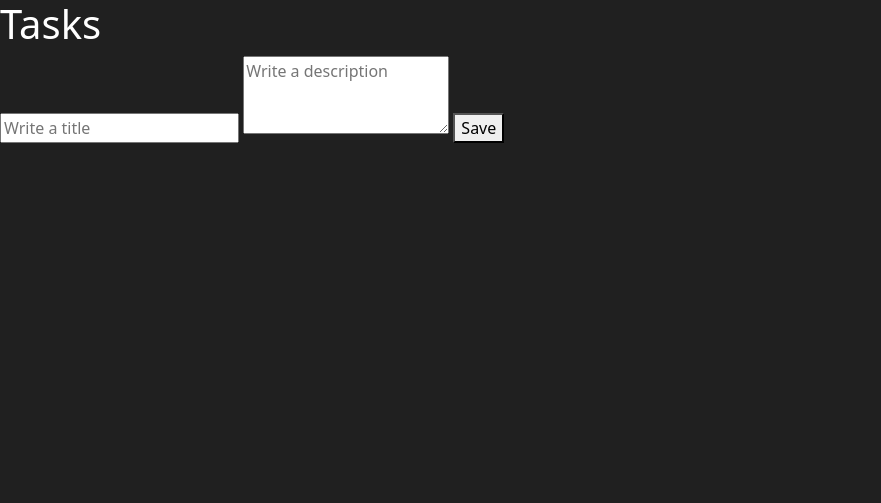
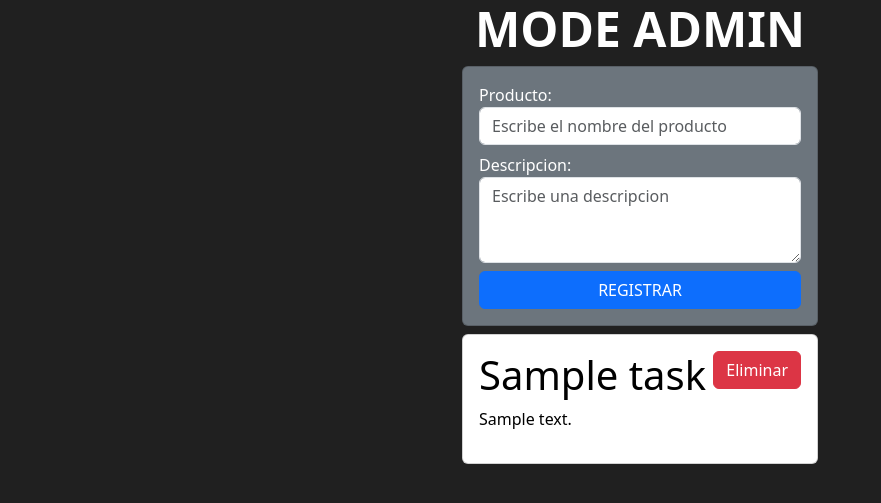
Before and after one commit to p48107/oneclick, a Django app: page /tasks/ in a window 1280 px wide. Shown: the top 503 px of the page, without its empty margins (0-881 px from the left). Run offline with Django 4.2, Linux system fonts and the light colour scheme; tables that the repository leaves empty hold one stand-in row (values such as "Sample post").

Commit message:
Register Delete Items

```diff
--- a/djangocrud/urls.py
+++ b/djangocrud/urls.py
@@ -15,8 +15,16 @@ Including another URLconf
 """
 from django.contrib import admin
 from django.urls import path,include
+from django.shortcuts import render
+from tasks.models import Task
+
+#views user
+def home(request):
+    tasks = Task.objects.all()
+    return render(request, 'home.html', {"tasks": tasks})
 
 urlpatterns = [
+    path('', home),
     path("admin/", admin.site.urls),
     path('tasks/', include('tasks.urls'))
 ]
--- a/tasks/templates/list_tasks.html
+++ b/tasks/templates/list_tasks.html
@@ -11,12 +11,36 @@
     <link rel="stylesheet" href="{% static 'main.css' %}">
 </head>
 <body>
-    <h1>Tasks</h1>
-    <form action="/tasks/new/" method="POST">
-        {% csrf_token %}
-        <input type="text" name="title" placeholder="Write a title">
-        <textarea name="description" rows="3" placeholder="Write a description"></textarea>
-        <button>Save</button>
-    </form>
+    <div class="container">
+        <div class="row">
+            <div class="col-md-4 offset-md-4">
+                <h1 class="display-5 text-center fw-bold">MODE ADMIN</h1>
+                <form action="{% url 'create_task' %}" method="POST" class="card card-body bg-secondary">
+                    {% csrf_token %}
+                    <label for="title">Producto:</label>
+                    <input type="text" name="title" placeholder="Escribe el nombre del producto" class="form-control mb-2">
+
+                    <label for="description">Descripcion:</label>
+                    <textarea name="description" rows="3" placeholder="Escribe una descripcion" class="form-control mb-2"></textarea>
+
+                    <button class="btn btn-primary">REGISTRAR</button>
+                </form>
+                {% for task in tasks %}
+                <div class="card card-body text-black mt-2 d-flex flex-row justify-content-between">
+                    <div>
+                        <h1>{{task.title}}</h1>
+                        <p>{{task.description}}</p>
+                    </div>
+                    <form action="{% url 'delete_task' task.id %}" method='POST'>
+                        {% csrf_token %}
+                        <button class="btn btn-danger">Eliminar</button>
+                    </form>
+                </div>
+                {% empty %}
+                <h2 class="display-4 text-center">No hay productos registrados</h2>
+                {% endfor %}
+            </div>
+        </div>
+    </div>
 </body>
 </html>
--- a/tasks/urls.py
+++ b/tasks/urls.py
@@ -1,7 +1,8 @@
 from django.urls import path
-from .views import list_tasks, create_task
+from .views import list_tasks, create_task, delete_task
 
 urlpatterns = [
     path('', list_tasks),
-    path('new/', create_task)
+    path('new_task/', create_task, name='create_task'),
+    path('delete_task/<int:task_id>/', delete_task, name='delete_task'),
 ]
--- a/tasks/views.py
+++ b/tasks/views.py
@@ -3,10 +3,17 @@ from .models import Task
 
 # Create your views here.
 def list_tasks(request):
-    return render(request, 'list_tasks.html')
+    tasks = Task.objects.all()
+    return render(request, 'list_tasks.html', {"tasks": tasks})
 
 def create_task(request):
     #print(request.POST)
     task = Task(title=request.POST['title'], description=request.POST['description'])
     task.save()
     return redirect('/tasks/')
+
+def delete_task(request, task_id):
+    #print(task_id)
+    task = Task.objects.get(id=task_id)
+    task.delete()
+    return redirect('/tasks/')
```
Also changed, not shown: tasks/templates/home.html (added, +28 -0 lines).
